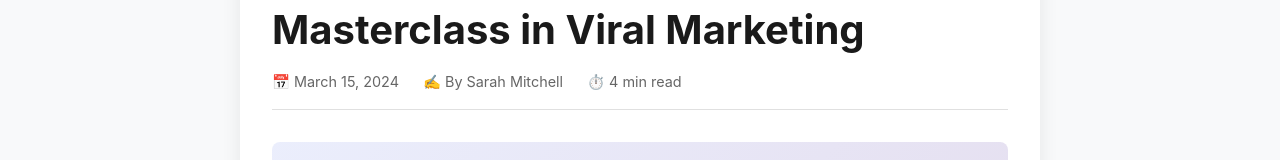
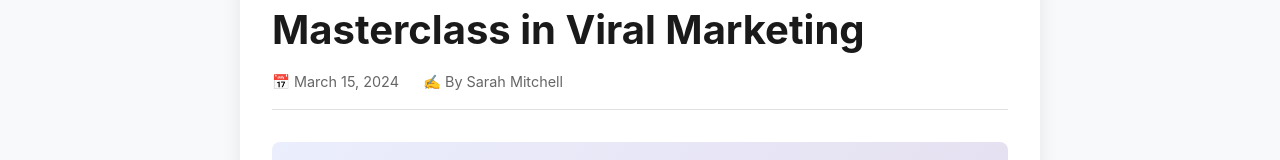
Before and after one commit to ignarru/Cotizacion_IAbyIA, a plain HTML site: page index.html in a window 1280 px wide. Shown: the part 202-362 px from the top of the page. Drawn offline with Linux system fonts and the light colour scheme.

Commit message:
Remove reading time from article meta
Removed the reading time estimate from the article meta section.

```diff
--- a/index.html
+++ b/index.html
@@ -236,7 +236,6 @@
         <div class="article-meta">
             <span>📅 March 15, 2024</span>
             <span>✍️ By Sarah Mitchell</span>
-            <span>⏱️ 4 min read</span>
         </div>
 
         <div class="featured-image">
```
